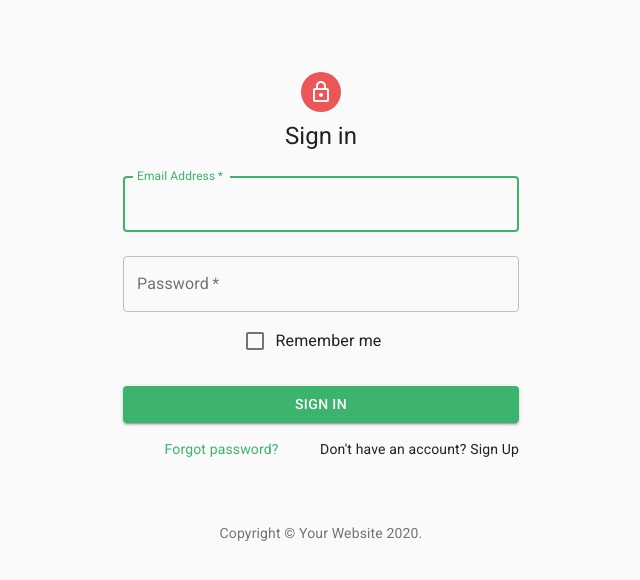
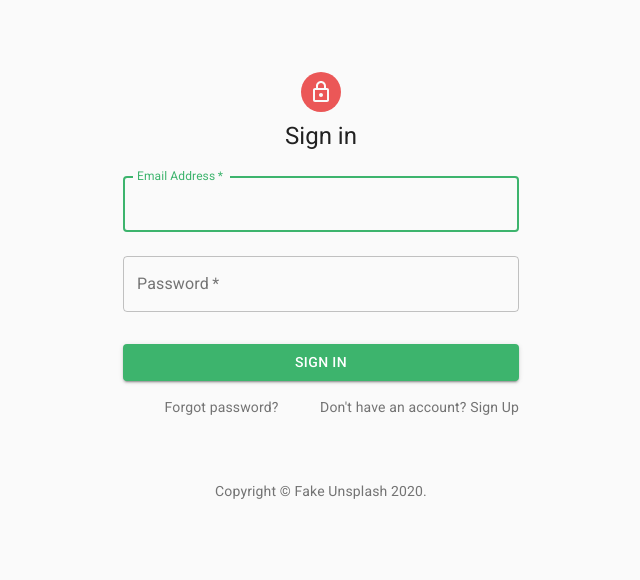
Before and after one commit to anandhanedom/unsplash-app, a React (Create React App) app: page /auth in a window 1280 px wide. Shown: the top 580 px of the page, without its empty margins (319-959 px from the left). Built offline with nearby package versions, Linux system fonts and the light colour scheme.

Commit message:
stylings new

```diff
--- a/src/components/header/header.component.jsx
+++ b/src/components/header/header.component.jsx
@@ -127,8 +127,8 @@ const Header = (props) => {
       <MenuItem onClick={handleMenuClose}>Profile</MenuItem>
       <MenuItem
         onClick={async () => {
+          handleMenuClose();
           await props.logoutAsync();
-          handleMenuClose();
           props.history.push('/auth');
         }}
       >
--- a/src/components/signIn/signIn.component.jsx
+++ b/src/components/signIn/signIn.component.jsx
@@ -25,7 +25,7 @@ function Copyright() {
     <Typography variant="body2" color="textSecondary" align="center">
       {'Copyright © '}
       <Link color="inherit" href="https://material-ui.com/">
-        Your Website
+        Fake Unsplash
       </Link>{' '}
       {new Date().getFullYear()}
       {'.'}
@@ -97,10 +97,10 @@ const SignIn = (props) => {
             id="password"
             autoComplete="current-password"
           />
-          <FormControlLabel
+          {/* <FormControlLabel
             control={<Checkbox value="remember" color="primary" />}
             label="Remember me"
-          />
+          /> */}
           <Button
             type="submit"
             fullWidth
@@ -113,12 +113,19 @@ const SignIn = (props) => {
           </Button>
           <Grid container>
             <Grid item xs>
-              <Link href="#" variant="body2">
+              <Link
+                href="#"
+                variant="body2"
+                style={{ cursor: 'pointer', color: 'rgba(0, 0, 0, 0.54)' }}
+              >
                 Forgot password?
               </Link>
             </Grid>
             <Grid item>
-              <div style={{ cursor: 'pointer' }} onClick={props.toggleSignIn}>
+              <div
+                style={{ cursor: 'pointer', color: 'rgba(0, 0, 0, 0.54)' }}
+                onClick={props.toggleSignIn}
+              >
                 {"Don't have an account? Sign Up"}
               </div>
             </Grid>
--- a/src/components/signUp/signUp.component.jsx
+++ b/src/components/signUp/signUp.component.jsx
@@ -11,8 +11,8 @@ import Avatar from '@material-ui/core/Avatar';
 import Button from '@material-ui/core/Button';
 import CssBaseline from '@material-ui/core/CssBaseline';
 import TextField from '@material-ui/core/TextField';
-import FormControlLabel from '@material-ui/core/FormControlLabel';
-import Checkbox from '@material-ui/core/Checkbox';
+// import FormControlLabel from '@material-ui/core/FormControlLabel';
+// import Checkbox from '@material-ui/core/Checkbox';
 import Link from '@material-ui/core/Link';
 import Grid from '@material-ui/core/Grid';
 import Box from '@material-ui/core/Box';
@@ -26,7 +26,7 @@ function Copyright() {
     <Typography variant="body2" color="textSecondary" align="center">
       {'Copyright © '}
       <Link color="inherit" href="https://material-ui.com/">
-        Your Website
+        Fake Unsplash
       </Link>{' '}
       {new Date().getFullYear()}
       {'.'}
@@ -123,12 +123,12 @@ const SignUp = (props) => {
                 autoComplete="current-password"
               />
             </Grid>
-            <Grid item xs={12}>
+            {/* <Grid item xs={12}>
               <FormControlLabel
                 control={<Checkbox value="allowExtraEmails" color="primary" />}
                 label="I want to receive inspiration, marketing promotions and updates via email."
               />
-            </Grid>
+            </Grid> */}
           </Grid>
           <Button
             type="submit"
@@ -142,7 +142,10 @@ const SignUp = (props) => {
           </Button>
           <Grid container justify="flex-end">
             <Grid item>
-              <div style={{ cursor: 'pointer' }} onClick={props.toggleSignIn}>
+              <div
+                style={{ cursor: 'pointer', color: 'rgba(0, 0, 0, 0.54)' }}
+                onClick={props.toggleSignIn}
+              >
                 {'Already have an account? Sign In'}
               </div>
             </Grid>
```
